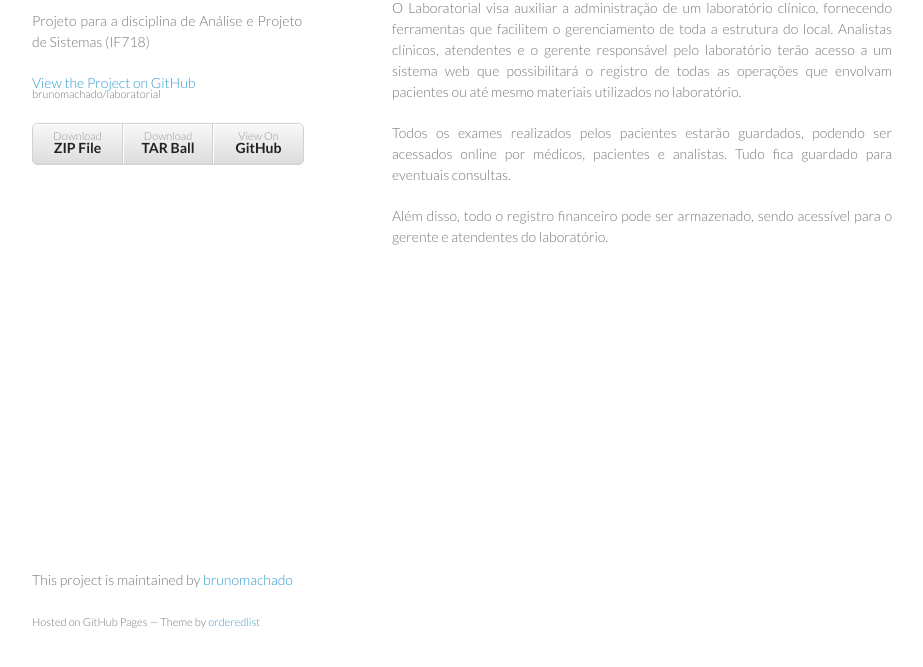
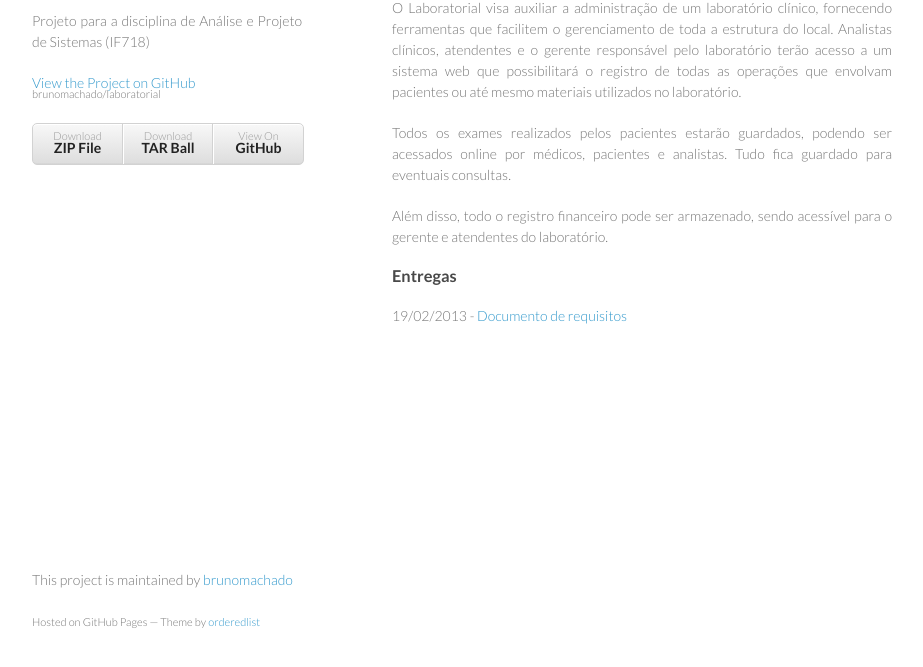
Before and after one commit to brunomachado/laboratorial, a plain HTML site: page index.html in a window 1280 px wide. Shown: the part 99-766 px from the top of the page, without its empty margins (178-1101 px from the left). Drawn offline with Linux system fonts and the light colour scheme.

Commit message:
Adiciona link para o documento de requisitos

```diff
--- a/index.html
+++ b/index.html
@@ -33,6 +33,9 @@
 <p>O Laboratorial visa auxiliar a administração de um laboratório clínico, fornecendo ferramentas que facilitem o gerenciamento de toda a estrutura do local. Analistas clínicos, atendentes e o gerente responsável pelo laboratório terão acesso a um sistema web que possibilitará o registro de todas as operações que envolvam pacientes ou até mesmo materiais utilizados no laboratório.</p>
 <p>Todos os exames realizados pelos pacientes estarão guardados, podendo ser acessados online por médicos, pacientes e analistas. Tudo fica guardado para eventuais consultas.</p>
 <p>Além disso, todo o registro financeiro pode ser armazenado, sendo acessível para o gerente e atendentes do laboratório.</p>
+
+        <h3>Entregas</h3>
+        <p>19/02/2013 - <a href="https://github.com/brunomachado/laboratorial/blob/doc/docs/DocumentoDeRequisitos.pdf?raw=true">Documento de requisitos</a></p>
       </section>
       <footer>
         <p>This project is maintained by <a href="https://github.com/brunomachado">brunomachado</a></p>
```
